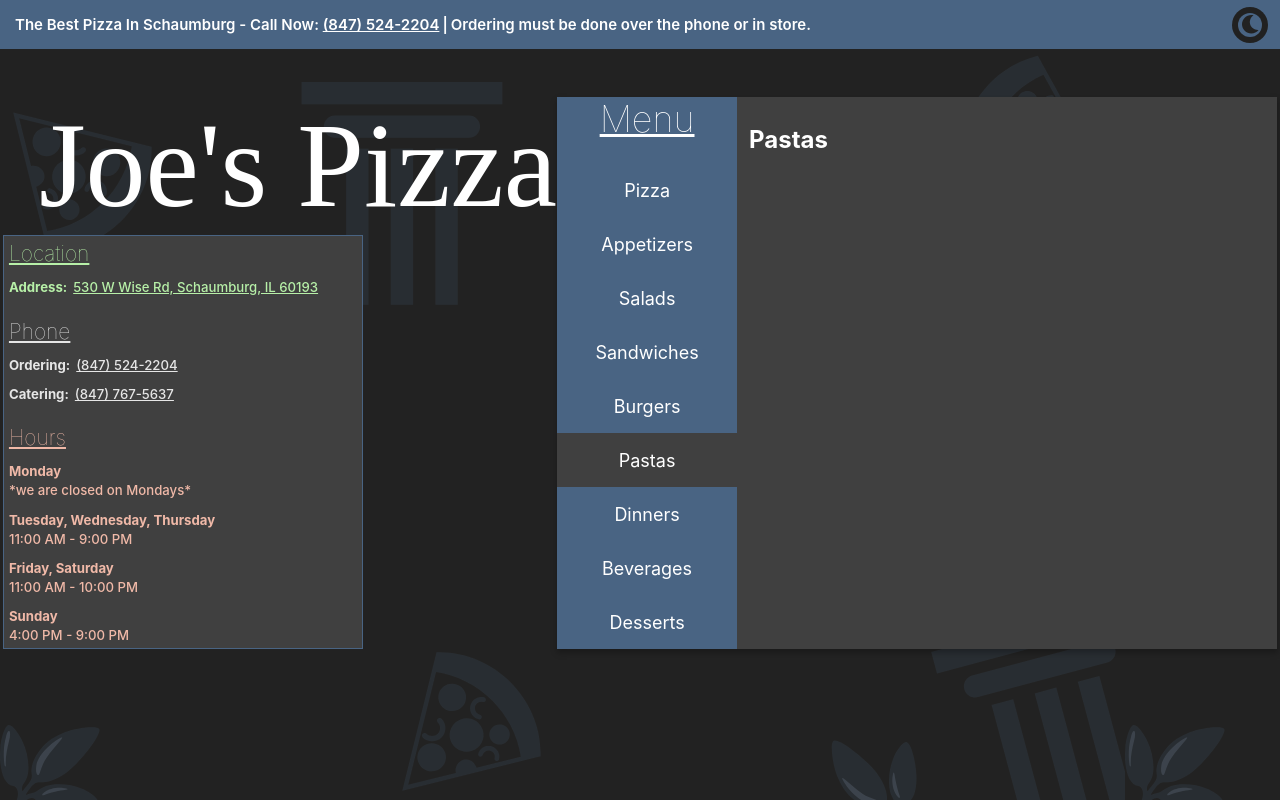
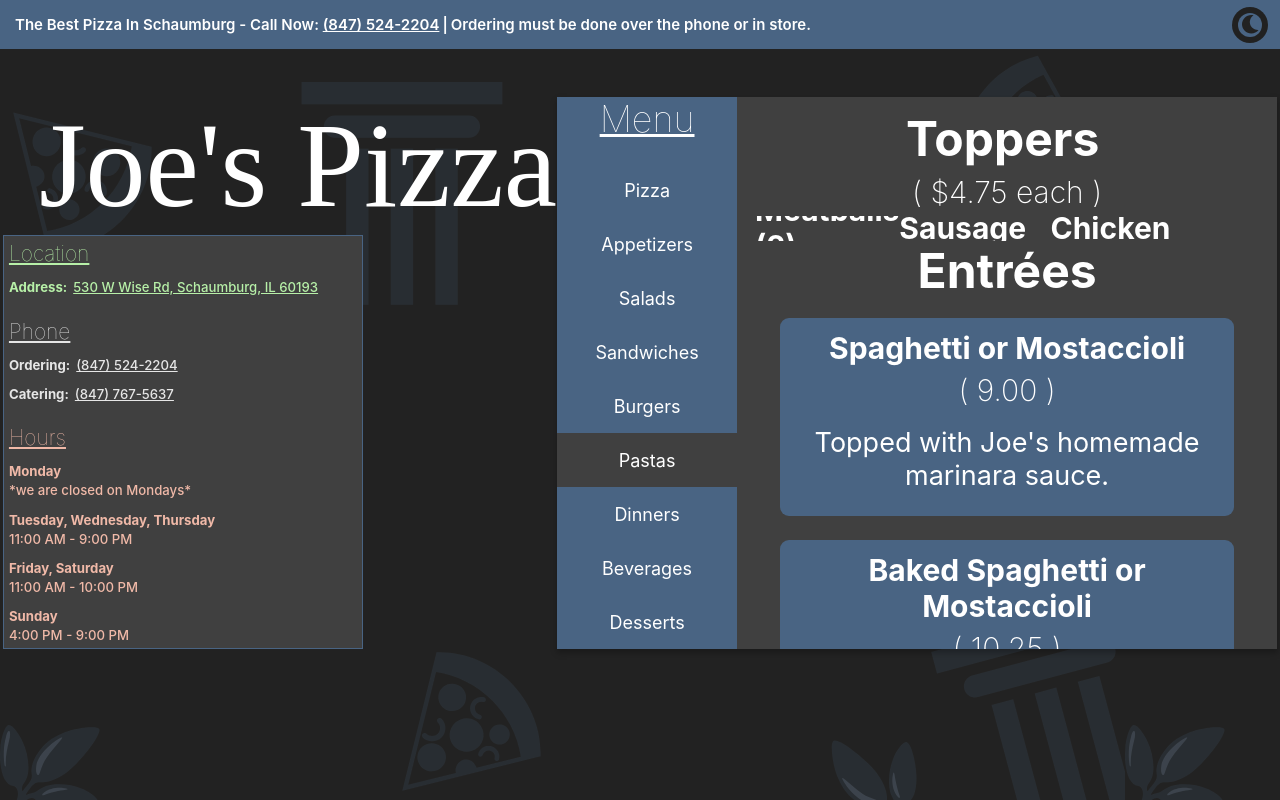
Before and after one commit to ianstreator/joes-pizza, a Next.js app: page / in a window 1280 px wide. Both pictures are taken after a click on the item "Pastas". Built offline with nearby package versions, Linux system fonts and the light colour scheme; a web font is replaced by a local one.

Commit message:
built out pasta json data and worked on menu page WIP

```diff
--- a/components/menu/Beverages.jsx
+++ b/components/menu/Beverages.jsx
@@ -3,12 +3,12 @@
 function Beverages() {
   return (
     <div className="main_container">
-      {BeveragesData.map(([type, cost]) => {
+      {BeveragesData.map(([type, price]) => {
         return (
           <div key={type} className="card" style={{ display: "flex" }}>
             <div className="card_header">
               <h1 className="name_cost">{`${type}`}</h1>
-              <p className="name_cost small">{`( $${cost.toFixed(2)} )`}</p>
+              <p className="name_cost small">{`( $${price.toFixed(2)} )`}</p>
             </div>
           </div>
         );
--- a/components/menu/Pasta.jsx
+++ b/components/menu/Pasta.jsx
@@ -1,7 +1,38 @@
+import Pastas from "../../data/PastasData";
+
 function Pasta() {
+  const dishes = Pastas.Pastas;
+  const toppers = Pastas.Toppers;
   return (
-    <h1>Pastas</h1>
-  )
+    <div className="main_container">
+      <h1 className="section_header">Toppers <p className="name_cost small">{`( $4.75 each )`}</p></h1>
+
+      <div className="small_container" style={{ flexDirection: "row", justifyContent:"space-around"}}>
+        {toppers.map((e) => {
+          return (
+            // <div className="card">
+              <h3 className="name_cost"> {e}</h3>
+            // </div>
+          );
+        })}
+      </div>
+      <h1 className="section_header">Entrées</h1>
+
+      <div className="small_container">
+        {dishes.map(([name, cost, description]) => {
+          return (
+            <div key={name} className="card">
+              <div className="card_header">
+                <h1 className="name_cost">{name}</h1>
+                <p className="name_cost small">{`( ${cost.toFixed(2)} )`} </p>
+              </div>
+              <p className="description">{description}</p>
+            </div>
+          );
+        })}
+      </div>
+    </div>
+  );
 }
 
-export default Pasta
+export default Pasta;
--- /dev/null
+++ b/data/PastasData.js
@@ -0,0 +1,66 @@
+const PastasData = {
+  Toppers: [
+    "Meatballs (2)",
+    "Italian Sausage (1)",
+    "Grilled Chicken Breast (1)",
+  ],
+  Pastas: [
+    [
+      "Spaghetti or Mostaccioli",
+      9.0,
+      "Topped with Joe's homemade marinara sauce.",
+    ],
+    [
+      "Baked Spaghetti or Mostaccioli",
+      10.25,
+      "Topped with Joe's homemade marinara sauce.",
+    ],
+    [
+      "Joe's Tomato Parmesan Penne",
+      11.75,
+      "Our creamy parmesan cheese tomato sauce with garden fresh spinach and mushrooms.",
+    ],
+    [
+      "Ravioli",
+      11.75,
+      "Plump pillows of pasta stuffed with your choice of rich cheese or meat filling.",
+    ],
+    [
+      "Mama's Fettuccine Alfredo",
+      12.5,
+      "Mama's family recipe- homemade and lovingly made with real cream and fresh parmesan cheese.",
+    ],
+    [
+      "Shrimp Alfredo",
+      13.75,
+      "Succulent shrimp are the perfect compliment to our irresistible alfredo. Served with fettucine or penne.",
+    ],
+    [
+      " Fettuccine Carbonara",
+      12.5,
+      "Mama's creamy alfredo blended with bacon and mushrooms over fettuccine.",
+    ],
+    [
+      "Blackened Chicken Alfredo",
+      13.5,
+      "        It's Mama's homemade alfredo with a little bit of spicy kick. Served with your choice of fettuccine or penne.",
+    ],
+    [
+      "Chicken Parmigiana",
+      13.5,
+      "A juicy chicken breast, light.y breaded or grilled, smothered in a flavorful tomato sauce and cheese with your choice of spaghetti or penne.",
+    ],
+    [
+      "Eggplant Parmigiana",
+      13.5,
+      "Lightly breaded eggplant, golden-fried and served over a bed of spaghetti or penne.",
+    ],
+    [
+      "Veal Parmigiana",
+      13.5,
+      "A tender veal cutlet, lightly breaded and fried until golden brown. Your choice of spaghetti or penne.",
+    ],
+  ],
+};
+
+export default PastasData;
--- a/styles/menu_page.scss
+++ b/styles/menu_page.scss
@@ -4,22 +4,32 @@
   display: flex;
   flex-direction: column;
   align-items: center;
+  justify-content: space-around;
 }
 
 .small_container {
+  display: flex;
+  flex-direction: column;
+  align-items: center;
+  overflow-y: scroll;
+  width: 100%;
+  height: fit-content;
+  padding: .5rem;
 }
 
-.header {
+.section_header {
+  font-size: 4rem;
+  margin: unset;
 }
 
 .card {
   width: fit-content;
   min-width: 36rem;
-  max-width: 80%;
+  max-width: 90%;
   min-height: fit-content;
-  max-height: 30rem;
+  max-height: 24rem;
   padding: 1rem;
-  margin: auto;
+  margin: 1rem;
   background-color: var(--secondaryColor);
   color: white;
   border-radius: 0.75rem;
@@ -33,19 +43,23 @@
     align-items: center;
     justify-content: center;
     word-wrap: none;
-    .name_cost {
-      font-size: 2.5rem;
-      margin: unset;
-      &.small {
-        font-size: 2.5rem;
-        font-weight: 200;
-        margin: .5rem;
-      }
-    }
+
+
   }
 
   .description {
-    max-width: 100%;
+    max-width: 90%;
     font-size: 2.25rem;
+    margin: 1rem;
   }
 }
+
+.name_cost {
+  font-size: 2.5rem;
+  margin: unset;
+  &.small {
+    font-size: 2.5rem;
+    font-weight: 200;
+    margin: .5rem;
+  }
+}
--- a/styles/pizza.scss
+++ b/styles/pizza.scss
@@ -251,6 +251,7 @@
     flex-direction: column;
     align-items: center;
     min-width: 100%;
+    padding-top: 2rem;
     h1 {
       font-size: 2rem;
     }
@@ -261,6 +262,7 @@
     .other_pizza_container {
       display: flex;
       align-items: center;
+      width: 100%;
       justify-content: space-between;
       .other_card {
         background-color: var(--secondaryColor);
@@ -268,7 +270,8 @@
         min-width: 18rem;
         max-width: 18rem;
         min-height: 10rem;
-        margin-top: 2rem;
+        margin: 1rem;
+        margin-top: 1.5rem;
         padding: 0.25rem;
         border-radius: 0.25rem;
         display: flex;
```
